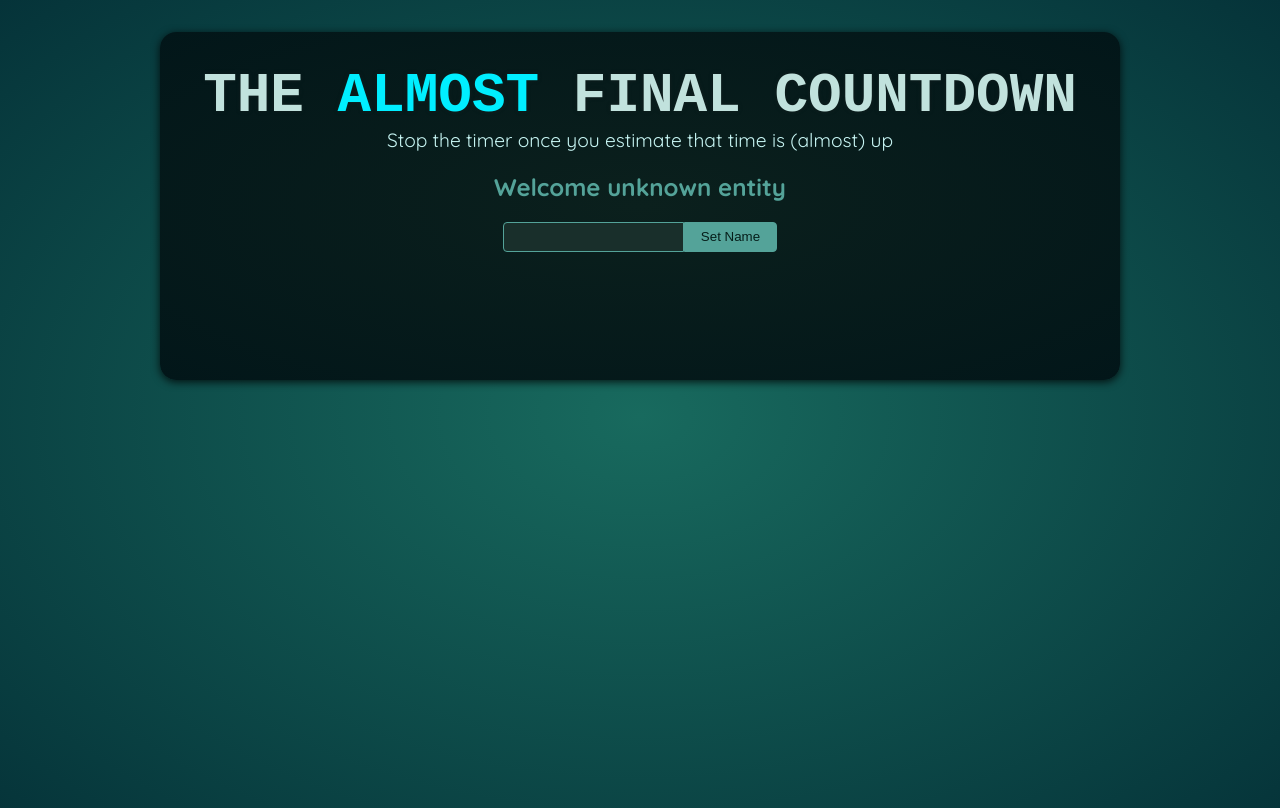
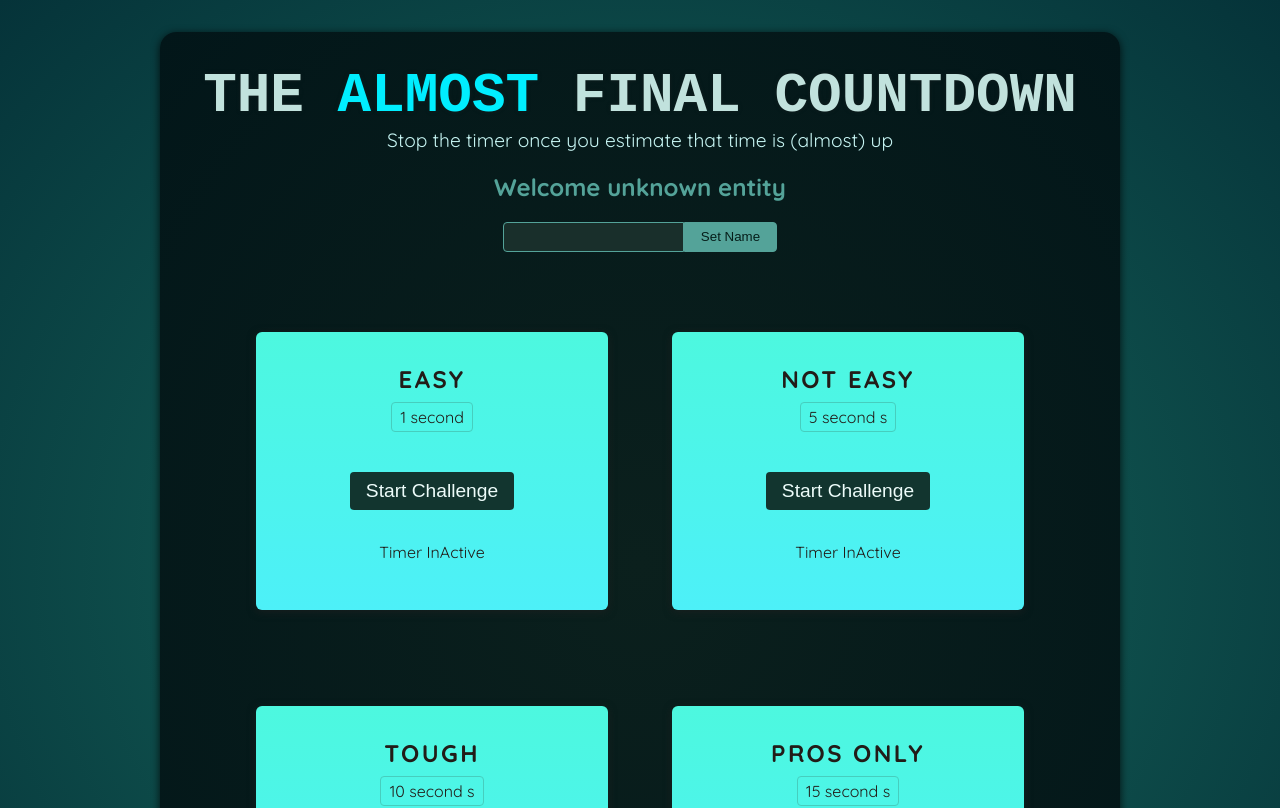
Before and after one commit to KariimAlii/CountdownGame, a React (Vite) app: page / in a window 1280 px wide. Shown: the top 808 px of the page. Built offline with nearby package versions, Linux system fonts and the light colour scheme; a web font is replaced by a local one.

Commit message:
Timer Challenge : using State

```diff
--- a/src/App.jsx
+++ b/src/App.jsx
@@ -1,10 +1,17 @@
-import Player from "./components/player/player.jsx";
+import Player from "./components/player/Player.jsx";
+import TimerChallenge from "./components/timer-challenge/TimerChallenge.jsx";
 
 function App() {
     return (
         <>
             <Player />
-            <div id="challenges"></div>
+            <div id="challenges">
+                <TimerChallenge title="Easy" targetTime={1} />
+                <TimerChallenge title="Not Easy" targetTime={5} />
+                <TimerChallenge title="Tough" targetTime={10} />
+                <TimerChallenge title="Pros Only" targetTime={15} />
+
+            </div>
         </>
     );
 }
--- a/src/components/player/player.jsx
+++ b/src/components/player/Player.jsx
@@ -6,6 +6,8 @@ export default function Player() {
 
     function handleClick() {
         // refPlayerName.current  ---> Native Input Html Element
+
+        // DOM -> State
         setPlayerName(refPlayerName.current.value);
         refPlayerName.current.value = '';
     }
--- /dev/null
+++ b/src/components/timer-challenge/TimerChallenge.jsx
@@ -0,0 +1,36 @@
+import {useState} from "react";
+
+export default function TimerChallenge({ title, targetTime }) {
+
+    const [timerExpired, setTimerExpired] = useState(false);
+    const [timerStarted, setTimerStarted] = useState(false);
+
+    function handleStart() {
+        setTimerStarted(true);
+        setTimeout(() => {
+            setTimerExpired(true);
+        }, targetTime * 1000);
+    }
+
+    return (
+        <section className="challenge">
+            <h2>{title}</h2>
+            {timerExpired && (
+                <p>You lost!</p>
+            )}
+            <p className="challenge-time">
+                {targetTime} second {targetTime > 1 ? 's' : ''}
+            </p>
+            <p>
+                <button
+                    onClick={handleStart}
+                >
+                    {timerStarted ? 'Stop' : 'Start'} Challenge
+                </button>
+            </p>
+            <p className={timerStarted ? 'active' : null }>
+                {timerStarted ? 'Timer is running ..' : 'Timer InActive'}
+            </p>
+        </section>
+    );
+}
```
